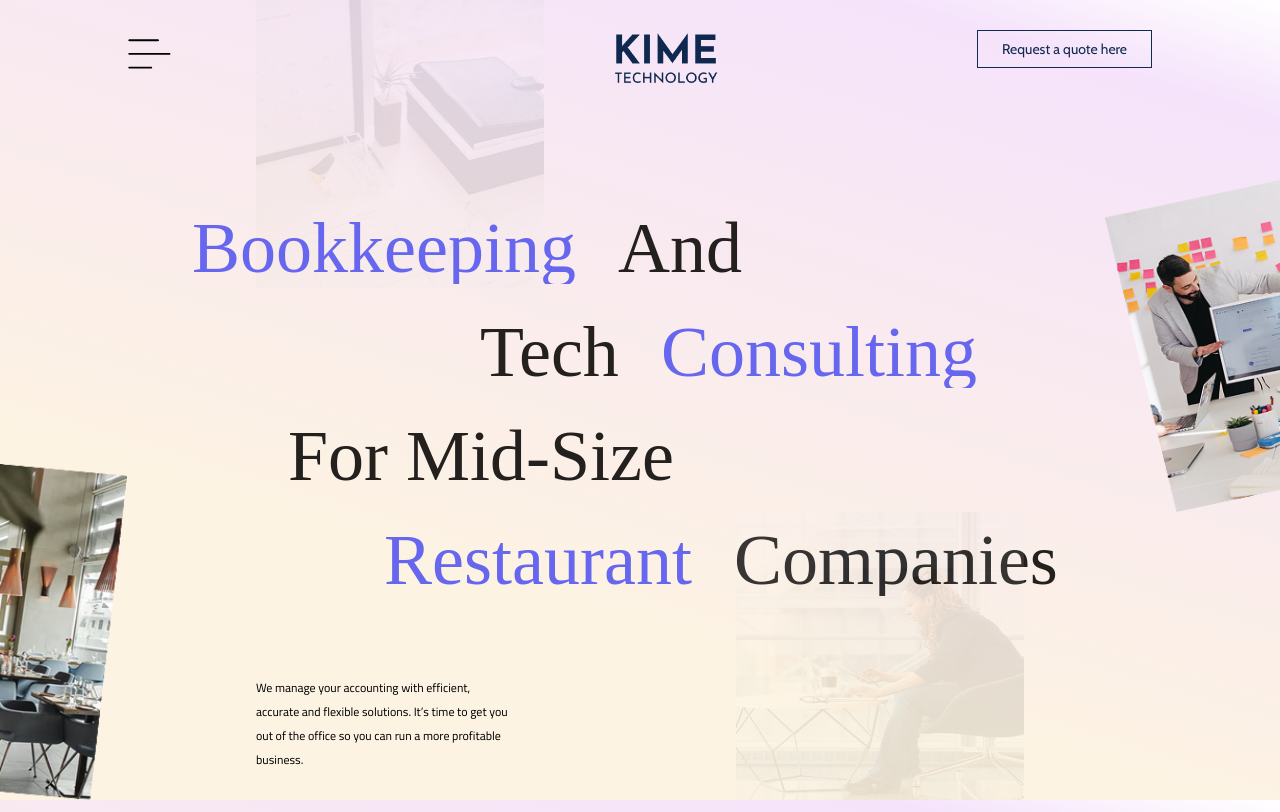
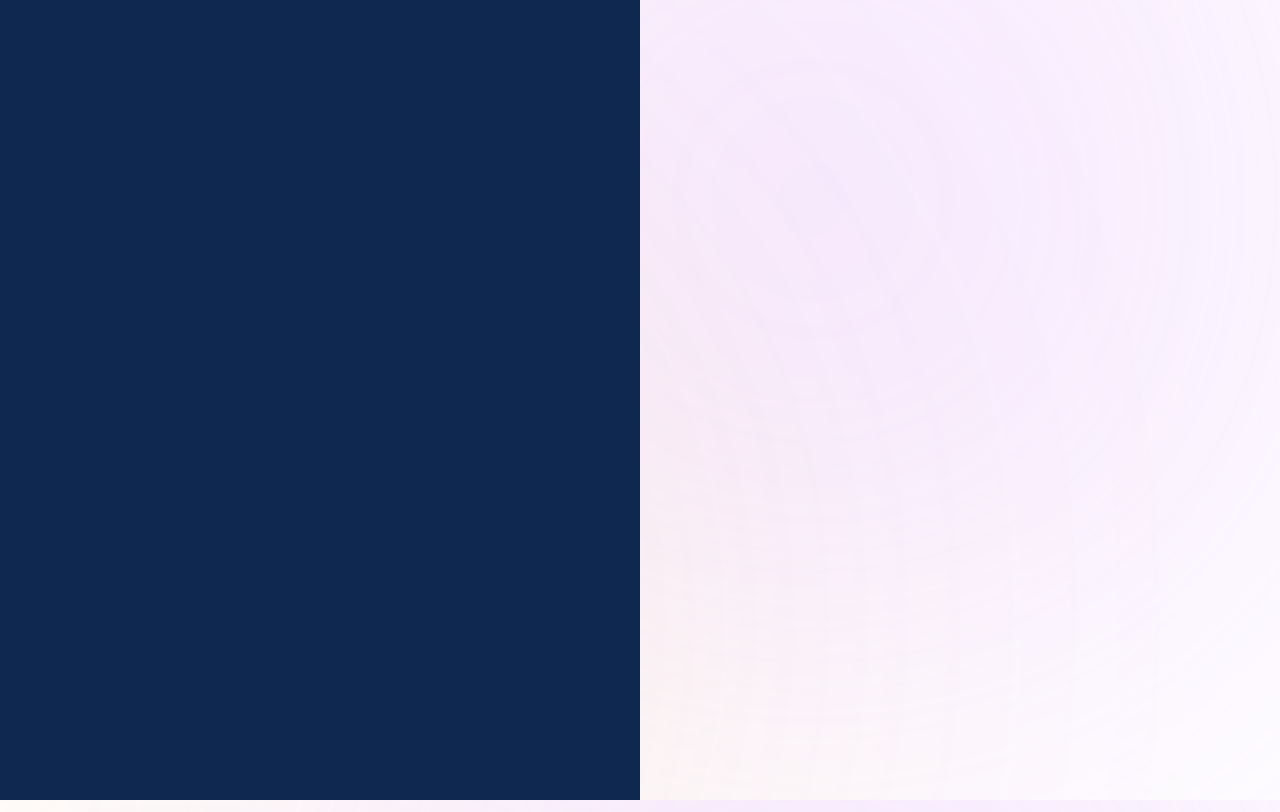
Before and after one commit to emma-junior/kime-technology, a website built with Vite: page index.html in a window 1280 px wide. Both pictures are taken after a click on the element 150 px from the left and 54 px from the top of the page. Built offline with nearby package versions, Linux system fonts and the light colour scheme; files whose address does not match are found by name.

Commit message:
menu section

```diff
--- a/index.html
+++ b/index.html
@@ -15,14 +15,14 @@
   <body class="relative" id="app">
     <div class="absolute left-[20%] top-0 w-72 h-72 overflow-hidden">
       <img
-        class="image-y w-full h-full transform -translate-y-full"
+        class="image image-y w-full h-full transform -translate-y-full"
         src="/src/assets/images/image-two.png"
         alt="kime-img"
       />
     </div>
     <div class="absolute right-0 top-[20%] w-44 h-[22rem] overflow-hidden">
       <img
-        class="image-x w-full h-full transform translate-x-full"
+        class="image image-x w-full h-full transform translate-x-full"
         src="/src/assets/images/image-three.png"
         alt="kime-img"
       />
@@ -86,18 +86,23 @@
     </div>
     <div class="absolute left-0 bottom-0 w-32 h-[22rem] overflow-hidden">
       <img
-        class="image-x w-full h-full transform -translate-x-full"
+        class="image image-x w-full h-full transform -translate-x-full"
         src="/src/assets/images/image-four.png"
         alt="kime-img"
       />
     </div>
     <div class="absolute right-[20%] bottom-0 w-72 h-72 overflow-hidden">
       <img
-        class="image-y w-full h-full transform translate-y-full"
+        class="image image-y w-full h-full transform translate-y-full"
         src="/src/assets/images/image-one.png"
         alt="kime-img"
       />
     </div>
+    <div class="absolute w-full h-screen top-0 invisible opacity-0 menu-opened">
+      <div
+        class="sidebar w-[50%] h-full bg-[#0F284F] transform -translate-x-full"
+      ></div>
+    </div>
     <script type="module" src="/src/main.js"></script>
   </body>
 </html>
--- a/src/main.js
+++ b/src/main.js
@@ -7,6 +7,7 @@ gsap.registerPlugin(TextPlugin);
 export default class Home {
   constructor() {
     this.homeIntro();
+    this.homeActions();
   }
 
   homeIntro() {
@@ -81,6 +82,39 @@ export default class Home {
       init();
     });
   }
+
+  homeActions() {
+    console.log("Home actions");
+    const menu = document.querySelector(".menu");
+
+    const tl = gsap
+      .timeline({ paused: true })
+      .to([".hero-text", ".image", ".text-reveal", ".nav-links", ".logo"], {
+        opacity: 0,
+        ease: "linear",
+        duration: 0.5,
+        stagger: 0.1,
+      })
+      .to(
+        ".menu-opened",
+        {
+          autoAlpha: 1,
+          ease: "linear",
+        },
+        "-=0.4"
+      )
+      .to(
+        ".sidebar",
+        {
+          ease: "power1.in",
+          duration: 0.7,
+          x: 0,
+        },
+        "<"
+      );
+
+    menu.addEventListener("click", () => tl.play());
+  }
 }
 
 new Home();
--- a/src/style.css
+++ b/src/style.css
@@ -14,16 +14,11 @@
 }
 
 body {
-  background: #fdf3e2;
-  background: linear-gradient(
-    17deg,
-    rgba(253, 243, 226, 1) 30%,
-    rgba(245, 227, 251, 1) 90%,
-    rgba(255, 255, 255, 1) 100%
-  );
+  background-image: url("/src/assets/images/page-background.svg");
   background-repeat: no-repeat;
   background-size: cover;
   background-attachment: fixed;
+  background-position: center;
   min-height: 100vh;
 }
 
```
Also changed, not shown: src/assets/images/page-background.svg (added).
